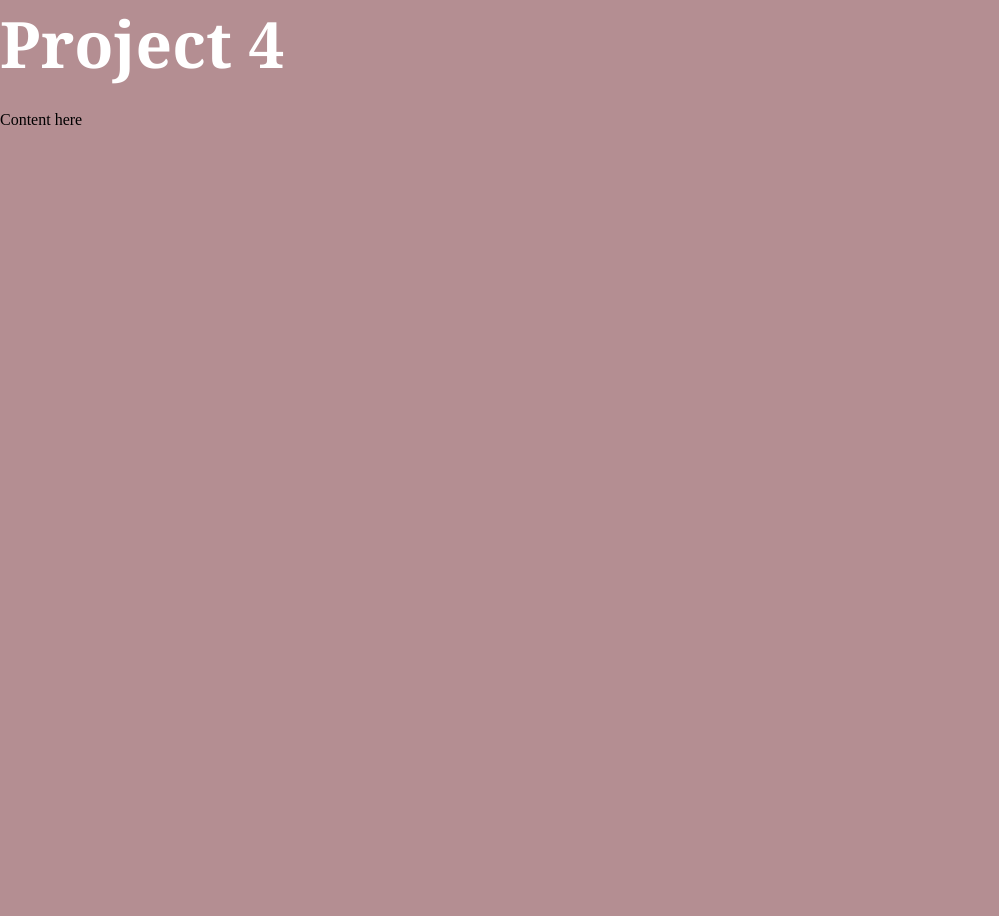
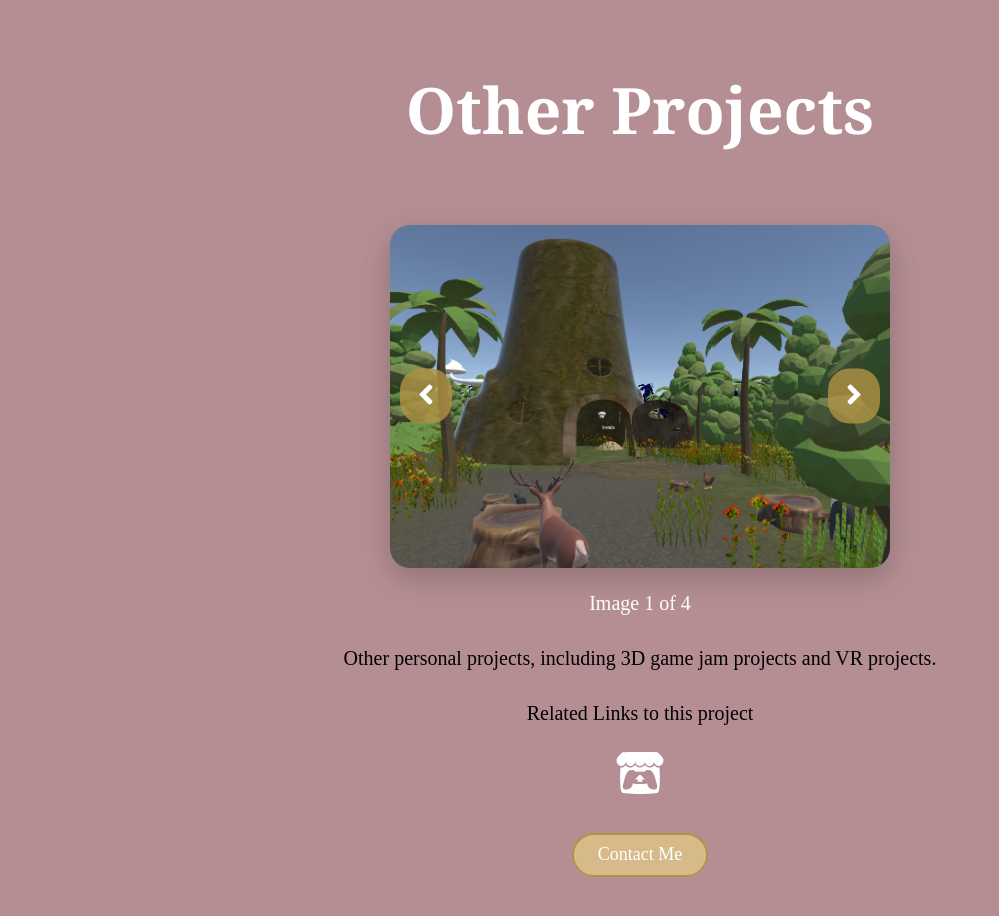
Before and after one commit to yusongggg17/Personal-Website, a React (Create React App) app: page /project4 in a window 1280 px wide. Shown: the whole page, without its empty margins (0-999 px from the left). Before the commit the page ends 800 px from the top, so only its background shows below. Built offline with nearby package versions, Linux system fonts and the light colour scheme.

Commit message:
changed project grid setup

```diff
--- a/src/App.css
+++ b/src/App.css
@@ -116,14 +116,27 @@ h2{
 
 .project-grid{
   display: grid;
+  grid-template-columns: repeat(auto-fit, minmax(400px, 1fr));
+  gap: 2rem;
+  margin: 0rem auto;
+
+  /*display: grid;
   grid-template-columns: repeat(2, minmax(0, 1fr));
   gap: 2rem;
   max-width: 1200px;
   margin: 0rem auto;
-  width:100%;
+  width:100%;*/
 }
 
 .project-card{
+  background-color: #FAEDCA;
+  padding: 2rem;
+  border-radius: 20px;
+  border: 3px solid #b09345;
+  cursor: pointer;
+  text-align: center;
+  height: 450px;
+  /*
   background-color: #FAEDCA;
   padding: 2rem;
   border-radius: 20px;
@@ -136,6 +149,8 @@ h2{
 
   cursor: pointer;
   transition: transform 0.3s ease;
+    */
+
 }
 
 .AppButtons{
--- a/src/App.tsx
+++ b/src/App.tsx
@@ -4,6 +4,7 @@ import Project1 from './project1';
 import Project2 from './project2';
 import Project3 from './project3';
 import Project4 from './project4';
+import Project1CoverImage from './assets/nutriquest.png'
 import { FaEnvelope, FaGithub, FaLinkedin , FaItchIo} from "react-icons/fa";
 //import Assets files
 import Headshot from './assets/Professional_Headshot_Yusong_Liang_croped.jpeg';
@@ -46,10 +47,10 @@ function Profile(){
 
 function Projects(){
   const ProjectList=[
-    {id:1,title:"Project 1", description:"1",link:"/Project1"},
-    {id:2,title:"Project 2", description:"2",link:"/Project2"},
-    {id:3,title:"Project 3", description:"3",link:"/Project3"},
-    {id:4,title:"Project 4", description:"4",link:"/Project4"}
+    {id:1,title:"Project 1", description:"1",link:"/Project1", src:Project1CoverImage},
+    {id:2,title:"Project 2", description:"2",link:"/Project2", src:Project1CoverImage},
+    {id:3,title:"Project 3", description:"3",link:"/Project3", src:Project1CoverImage},
+    {id:4,title:"Project 4", description:"4",link:"/Project4", src:Project1CoverImage}
   ]
   return(
     <div className= "DarkerSection">
@@ -62,6 +63,7 @@ function Projects(){
             onClick={()=>window.location.href=project.link}
           >
             <h3>{project.title}</h3>
+            <img src={project.src} alt="ProjectCoverImage" />
             <p>{project.description}</p>
           </div>
         ))}
--- a/src/project3.tsx
+++ b/src/project3.tsx
@@ -22,7 +22,7 @@ const images=[
 function Project3(){
   return(
   <ProjectsTemplate
-    title="Project 2 - SpiderSol"
+    title="Project 3 - SpiderSol"
     description="An 48-hours gamejam 2D game. "
     images={images}
     links={links} />
--- a/src/project4.tsx
+++ b/src/project4.tsx
@@ -1,9 +1,32 @@
-function Project4() {
-    return (
-      <div>
-        <h1>Project 4</h1>
-        <p>Content here</p>
-      </div>
-    );
-  }
+import './App.css';
+import ProjectsTemplate from './ProjectsTemplate'
+import {CgWebsite} from "react-icons/cg"
+import { FaItchIo} from "react-icons/fa";
+//imported files
+import Project4Image1 from './assets/ChefofTheForest.png'
+import Project4Image2 from './assets/ChefOfTheForestPlaying.png'
+import Project4Image3 from './assets/VRRoom.png'
+import Project4Image4 from './assets/buggingout.webp'
+
+const images=[
+  {url: Project4Image1, alt: 'ChefOfTheForestCover'},
+  {url: Project4Image2, alt: 'ChefOfTheForestPlaying'},
+  {url: Project4Image3, alt: 'VRRoom'},
+  {url: Project4Image4, alt: 'buggingout'},
+]
+
+  const links=[
+    {url:"https://yusongl.itch.io/chef-of-the-forest", icon:FaItchIo},
+
+  ]
+function Project4(){
+  return(
+  <ProjectsTemplate
+    title="Other Projects"
+    description="Other personal projects, including 3D game jam projects and VR projects."
+    images={images}
+    links={links} />
+  )
+}
+
 export default Project4;
```
Also changed, not shown: src/assets/buggingout.webp (added).
